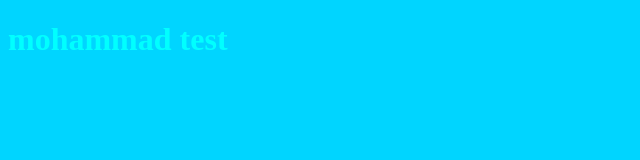
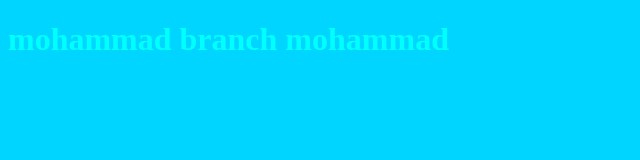
Before and after one commit to moh-CS/test, a plain HTML site: page index.html in a window 1280 px wide. Shown: the whole page, without its empty margins (0-640 px from the left). Drawn offline with Linux system fonts and the light colour scheme.

Commit message:
change index.html on branch moh

```diff
--- a/index.html
+++ b/index.html
@@ -7,7 +7,7 @@
     <link rel="stylesheet" href="style.css">
 </head>
 <body>
-    <h1>mohammad test</h1>
+    <h1>mohammad branch mohammad</h1>
     <script src="test.js"></script>
 </body>
 </html>
```
